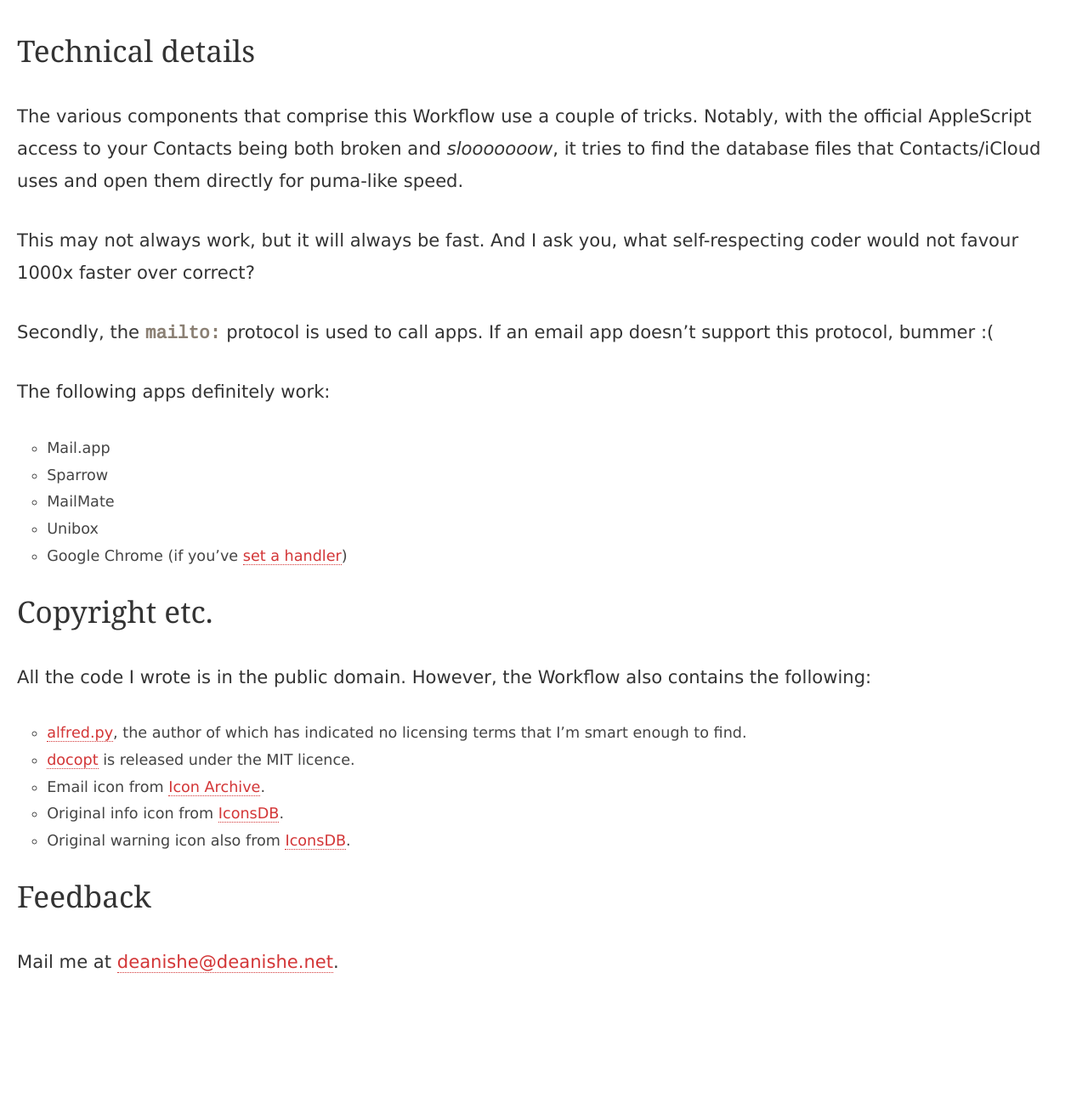
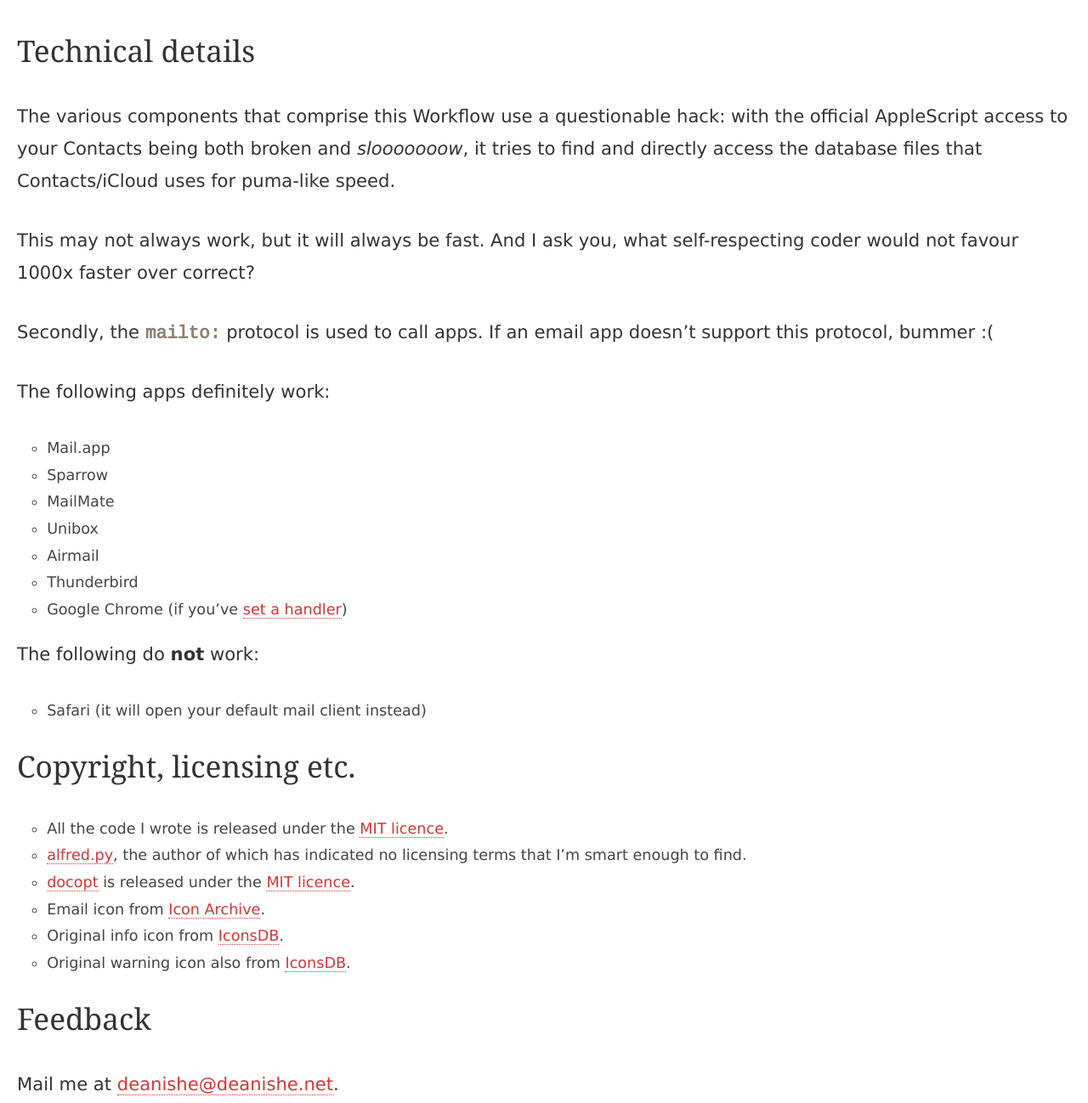
Before and after one commit to deanishe/alfred-mailto, a plain HTML site: page src/help.html in a window 1280 px wide. Shown: the part 1604-2902 px from the top of the page at 85% size. Before the commit the page ends 2807 px from the top, so only its background shows below. Drawn offline with Linux system fonts and the light colour scheme.

Commit message:
Update docs; change to MIT licence

```diff
--- a/src/help.html
+++ b/src/help.html
@@ -44,7 +44,7 @@ If you want to change the email client you&#8217;ve set, you can use <code>mailt
 
 <h2 id="technicaldetails">Technical details</h2>
 
-<p>The various components that comprise this Workflow use a couple of tricks. Notably, with the official AppleScript access to your Contacts being both broken and <em>slooooooow</em>, it tries to find the database files that Contacts/iCloud uses and open them directly for puma-like speed.</p>
+<p>The various components that comprise this Workflow use a questionable hack: with the official AppleScript access to your Contacts being both broken and <em>slooooooow</em>, it tries to find and directly access the database files that Contacts/iCloud uses for puma-like speed.</p>
 
 <p>This may not always work, but it will always be fast. And I ask you, what self-respecting coder would not favour 1000x faster over correct?</p>
 
@@ -57,16 +57,23 @@ If you want to change the email client you&#8217;ve set, you can use <code>mailt
 <li>Sparrow</li>
 <li>MailMate</li>
 <li>Unibox</li>
+<li>Airmail</li>
+<li>Thunderbird</li>
 <li>Google Chrome (if you&#8217;ve <a href="https://support.google.com/chrome/answer/1382847?hl=en">set a handler</a>)</li>
 </ul>
 
-<h2 id="copyrightetc.">Copyright etc.</h2>
-
-<p>All the code I wrote is in the public domain. However, the Workflow also contains the following:</p>
+<p>The following do <strong>not</strong> work:</p>
 
 <ul>
+<li>Safari (it will open your default mail client instead)</li>
+</ul>
+
+<h2 id="copyrightlicensingetc.">Copyright, licensing etc.</h2>
+
+<ul>
+<li>All the code I wrote is released under the <a href="http://opensource.org/licenses/MIT">MIT licence</a>.</li>
 <li><a href="https://github.com/nikipore/alfred-python">alfred.py</a>, the author of which has indicated no licensing terms that I&#8217;m smart enough to find.</li>
-<li><a href="http://docopt.org/">docopt</a> is released under the MIT licence.</li>
+<li><a href="http://docopt.org/">docopt</a> is released under the <a href="http://opensource.org/licenses/MIT">MIT licence</a>.</li>
 <li>Email icon from <a href="http://www.iconarchive.com/show/plex-icons-by-cornmanthe3rd/Communication-email-2-icon.html">Icon Archive</a>.</li>
 <li>Original info icon from <a href="http://www.iconsdb.com/royal-blue-icons/info-icon.html">IconsDB</a>.</li>
 <li>Original warning icon also from <a href="http://www.iconsdb.com/orange-icons/warning-icon.html">IconsDB</a>.</li>
```
Also changed, not shown: MIT Licence.txt (added), 2 other files.
